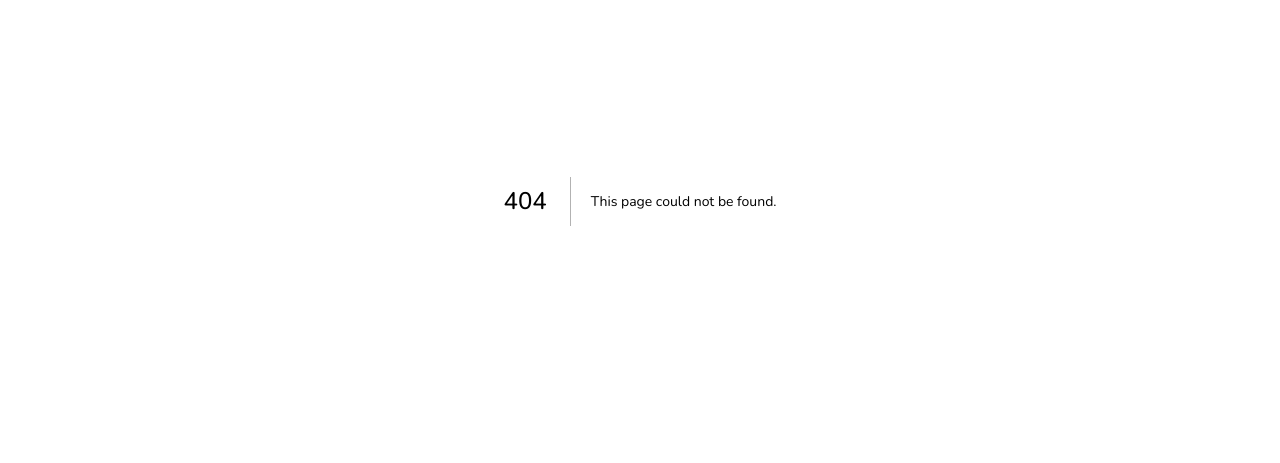
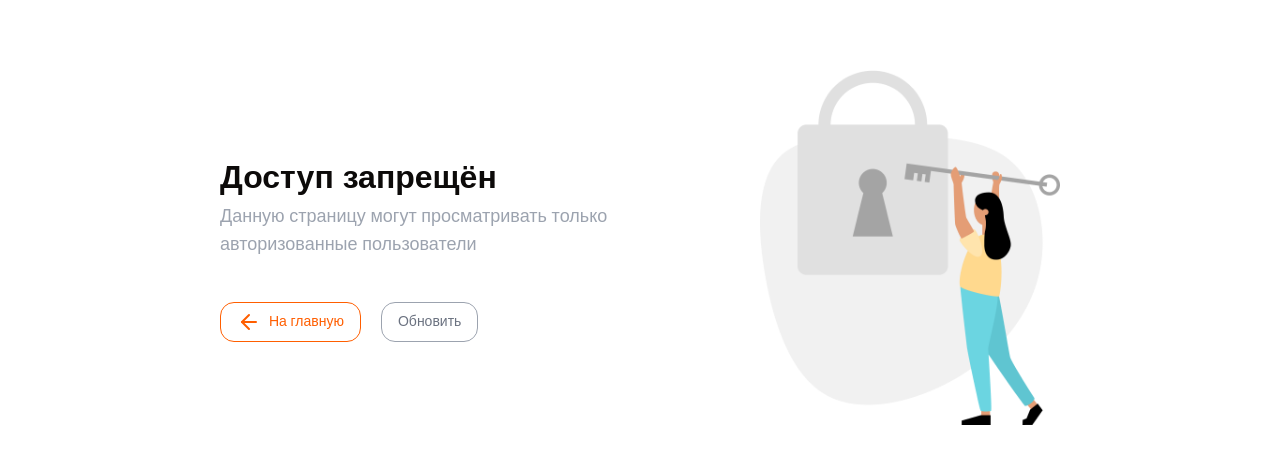
Before and after one commit to alexhetley6107/cute-pizzas, a Next.js app: page /not-auth in a window 1280 px wide. Before the commit this address had no page. Shown: the part 199-662 px from the top of the page. Built offline with nearby package versions, Linux system fonts and the light colour scheme; no server answers.

Commit message:
feat: profile page

```diff
--- /dev/null
+++ b/app/(root)/not-auth/page.tsx
@@ -0,0 +1,13 @@
+import { InfoBlock } from '@/shared/components/shared';
+
+export default function UnauthorizedPage() {
+  return (
+    <div className="flex flex-col items-center justify-center mt-40">
+      <InfoBlock
+        title="Доступ запрещён"
+        text="Данную страницу могут просматривать только авторизованные пользователи"
+        imageUrl="/assets/lock.png"
+      />
+    </div>
+  );
+}
--- /dev/null
+++ b/app/(root)/profile/page.tsx
@@ -0,0 +1,21 @@
+import { prisma } from '@/prisma/prisma-client';
+import { ProfileForm } from '@/shared/components/shared';
+// import { ProfileForm } from '@/shared/components';
+import { getUserSession } from '@/shared/lib/get-user-session';
+import { redirect } from 'next/navigation';
+
+export default async function ProfilePage() {
+  const session = await getUserSession();
+
+  if (!session) {
+    return redirect('/not-auth');
+  }
+
+  const user = await prisma.user.findFirst({ where: { id: Number(session?.id) } });
+
+  if (!user) {
+    return redirect('/not-auth');
+  }
+
+  return <ProfileForm data={user} />;
+}
--- /dev/null
+++ b/shared/components/shared/info-block.tsx
@@ -0,0 +1,41 @@
+import { ArrowLeft } from 'lucide-react';
+import { Title } from './title';
+import Link from 'next/link';
+import { cn } from '@/shared/lib/utils';
+import { Button } from '../ui';
+
+interface Props {
+  title: string;
+  text: string;
+  className?: string;
+  imageUrl?: string;
+}
+
+export const InfoBlock: React.FC<Props> = ({ className, title, text, imageUrl }) => {
+  return (
+    <div className={cn(className, 'flex items-center justify-between w-[840px] gap-12')}>
+      <div className="flex flex-col">
+        <div className="w-[445px]">
+          <Title size="lg" text={title} className="font-extrabold" />
+          <p className="text-gray-400 text-lg">{text}</p>
+        </div>
+
+        <div className="flex gap-5 mt-11">
+          <Link href="/">
+            <Button variant="outline" className="gap-2">
+              <ArrowLeft />
+              На главную
+            </Button>
+          </Link>
+          <a href="">
+            <Button variant="outline" className="text-gray-500 border-gray-400 hover:bg-gray-50">
+              Обновить
+            </Button>
+          </a>
+        </div>
+      </div>
+
+      <img src={imageUrl} alt={title} width={300} />
+    </div>
+  );
+};
--- /dev/null
+++ b/shared/components/shared/profile-form.tsx
@@ -0,0 +1,84 @@
+'use client';
+
+import { zodResolver } from '@hookform/resolvers/zod';
+import React from 'react';
+import { FormProvider, useForm } from 'react-hook-form';
+import { TFormRegisterValues, formRegisterSchema } from './modals/auth-modal/forms/schemas';
+import { User } from '@prisma/client';
+import toast from 'react-hot-toast';
+import { signOut } from 'next-auth/react';
+import { Container } from './container';
+import { Title } from './title';
+import { Button } from '../ui';
+// import { updateUserInfo } from '@/app/actions';
+import { FormInput } from './forms';
+
+interface Props {
+  data: User;
+}
+
+export const ProfileForm: React.FC<Props> = ({ data }) => {
+  const form = useForm({
+    resolver: zodResolver(formRegisterSchema),
+    defaultValues: {
+      fullName: data.fullName,
+      email: data.email,
+      password: '',
+      confirmPassword: '',
+    },
+  });
+
+  const onSubmit = async (data: TFormRegisterValues) => {
+    try {
+      // await updateUserInfo({
+      //   email: data.email,
+      //   fullName: data.fullName,
+      //   password: data.password,
+      // });
+
+      toast.error('Данные обновлены 📝', {
+        icon: '✅',
+      });
+    } catch (error) {
+      return toast.error('Ошибка при обновлении данных', {
+        icon: '❌',
+      });
+    }
+  };
+
+  const onClickSignOut = () => {
+    signOut({
+      callbackUrl: '/',
+    });
+  };
+
+  return (
+    <Container className="my-10">
+      <Title text={`Личные данные | #${data.id}`} size="md" className="font-bold" />
+
+      <FormProvider {...form}>
+        <form className="flex flex-col gap-5 w-96 mt-10" onSubmit={form.handleSubmit(onSubmit)}>
+          <FormInput name="email" label="E-Mail" required />
+          <FormInput name="fullName" label="Полное имя" required />
+
+          <FormInput type="password" name="password" label="Новый пароль" required />
+          <FormInput type="password" name="confirmPassword" label="Повторите пароль" required />
+
+          <Button disabled={form.formState.isSubmitting} className="text-base mt-10" type="submit">
+            Сохранить
+          </Button>
+
+          <Button
+            onClick={onClickSignOut}
+            variant="secondary"
+            disabled={form.formState.isSubmitting}
+            className="text-base"
+            type="button"
+          >
+            Выйти
+          </Button>
+        </form>
+      </FormProvider>
+    </Container>
+  );
+};
--- /dev/null
+++ b/shared/lib/get-user-session.ts
@@ -0,0 +1,8 @@
+import { getServerSession } from 'next-auth';
+import { authOptions } from '../constants/auth-options';
+
+export const getUserSession = async () => {
+  const session = await getServerSession(authOptions);
+
+  return session?.user ?? null;
+};
```
Also changed, not shown: shared/components/shared/index.ts (+5 -4 lines).
